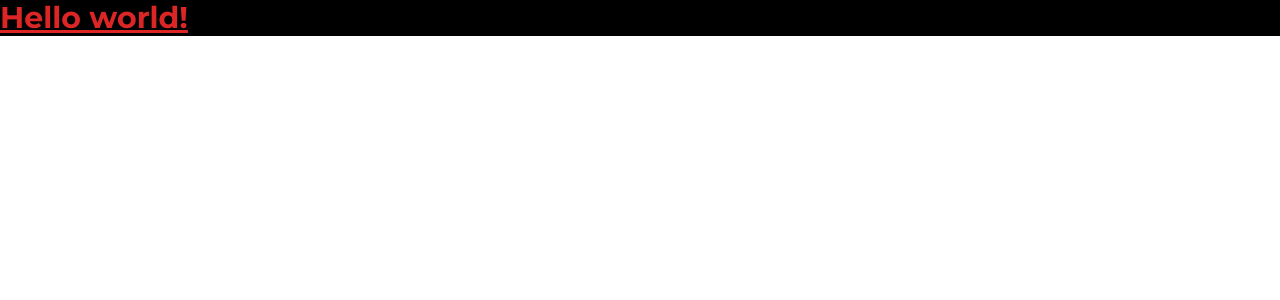
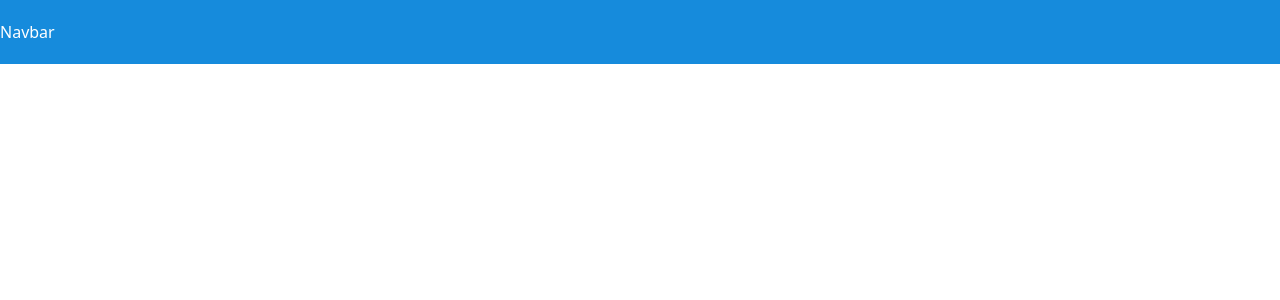
Before and after one commit to axrorbekdf/tailwindcss-lesson, a Nuxt app: page / in a window 1280 px wide. Shown: the top 300 px of the page. Built offline with nearby package versions, Linux system fonts and the light colour scheme.

Commit message:
jira-clone

```diff
--- a/app.vue
+++ b/app.vue
@@ -1,7 +1,19 @@
+<script setup lang="ts">
+import {styles} from '@/util/style'
+</script>
+
+
 <template>
-  <div>
-    <h1 class="text-3xl font-bold underline bg-black text-asosiy md:text-red-600 font-montserrat">
+  <!-- <h1 class="text-3xl font-bold underline bg-black text-asosiy md:text-red-600 font-montserrat">
       Hello world!
-    </h1>
+    </h1> -->
+  <div class="bg-asosiy w-full overflow-hidden">
+
+    <div :class="[styles.paddingX]" class="py-5">
+      <p class="text-white">Navbar</p>
+    </div>
+
+    <div></div>
+
   </div>
 </template>
--- /dev/null
+++ b/util/style.js
@@ -0,0 +1,3 @@
+export const styles = {
+    paddingX: 'sm:px-16 px-6'
+}
```
